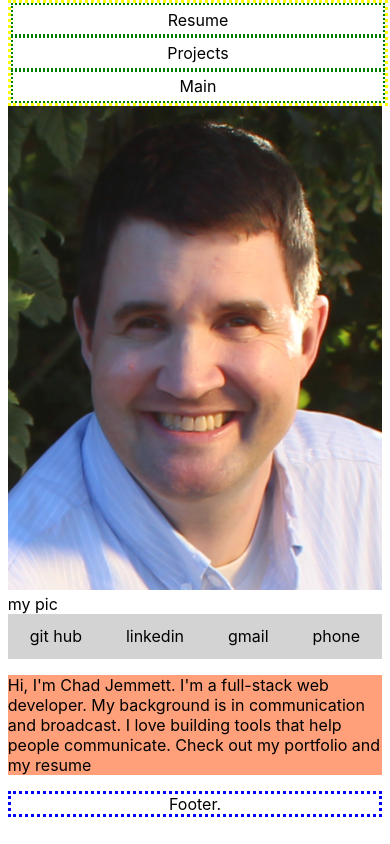
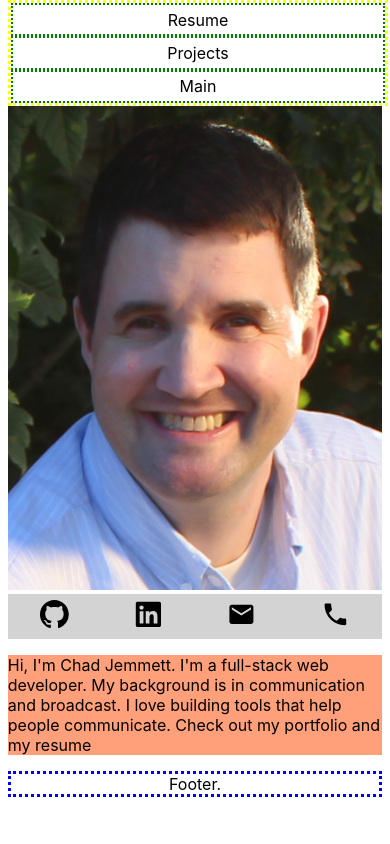
Before and after one commit to ceejaay/portfolio, a React (Create React App) app: page / in a window 390 px wide. Built offline with nearby package versions, Linux system fonts and the light colour scheme.

Commit message:
Added icons to mobile

```diff
--- a/package.json
+++ b/package.json
@@ -5,6 +5,7 @@
   "dependencies": {
     "react": "^16.8.6",
     "react-dom": "^16.8.6",
+    "react-icons": "^3.6.1",
     "react-router-dom": "^5.0.0",
     "react-scripts": "2.1.8"
   },
@@ -22,5 +23,8 @@
     "not dead",
     "not ie <= 11",
     "not op_mini all"
-  ]
+  ],
+  "devDependencies": {
+    "@fortawesome/fontawesome-free": "^5.8.1"
+  }
 }
--- a/src/App.css
+++ b/src/App.css
@@ -88,8 +88,11 @@
   justify-content: space-around;
   align-items: center;
   background: lightgray;
+}
 
-
+.icons {
+  height: 1.8em;
+  width: 1.8em;
 }
 /* @keyframes App-logo-spin { */
 /*   from { */
--- a/src/components/MainContent.js
+++ b/src/components/MainContent.js
@@ -1,5 +1,10 @@
 import React, { Component } from 'react';
 import pic from '../assets/chad_jemmett_picture.png';
+import {FaBeer} from 'react-icons/fa';
+import {FaLinkedin} from 'react-icons/fa';
+import {GoMarkGithub} from 'react-icons/go';
+import {MdEmail} from 'react-icons/md';
+import {MdPhone} from 'react-icons/md';
 
 
 function MainContent() {
@@ -8,20 +13,19 @@ function MainContent() {
         <div className="content-container">
           <div className='headshot'>
             <img src={pic} />
-            my pic
           </div>
           <div className="contact-links">
               <div>
-                git hub
+                <GoMarkGithub className="icons" />
               </div>
               <div>
-                linkedin
+                <FaLinkedin className="icons"/>
               </div>
               <div>
-              gmail
+                <MdEmail className="icons"/>
               </div>
               <div>
-             phone
+                <MdPhone className="icons"/>
               </div>
             </div>
           </div>
@@ -36,5 +40,4 @@ function MainContent() {
 
   }
 
-
 export default MainContent;
```
Also changed, not shown: src/App.js (+8 -0 lines), 1 other file (tests, documents, lock files or other folders).
